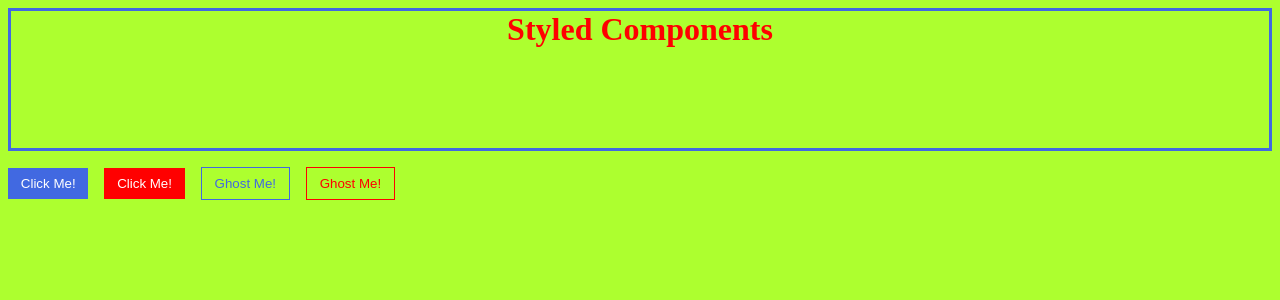
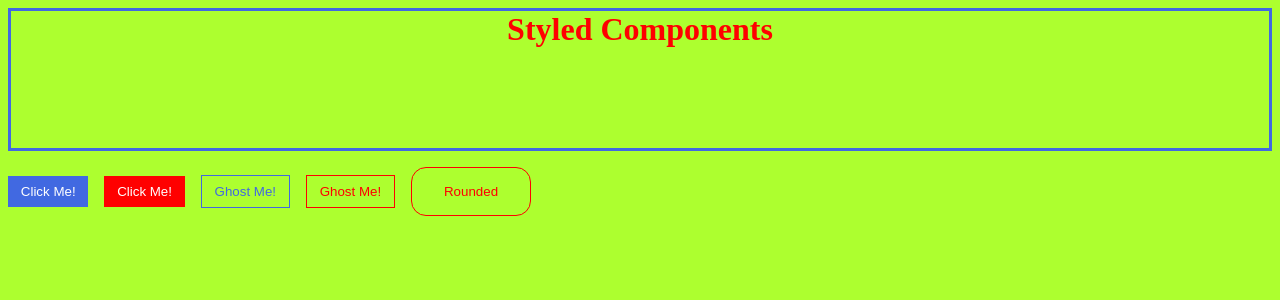
Before and after one commit to josefelipegh/React_Udemy_DorianDesings, a React (Create React App) app in the folder 10-styled-components/: page / in a window 1280 px wide. Shown: the top 300 px of the page. Built offline with nearby package versions, Linux system fonts and the light colour scheme.

Commit message:
Heredando estilos

```diff
--- a/10-styled-components/src/App.js
+++ b/10-styled-components/src/App.jsx
@@ -1,13 +1,18 @@
 import Button from "./components/button/Button";
 import Title from "./components/title/Title";
 
-import { ThemeProvider, createGlobalStyle } from "styled-components";
+import styled, { ThemeProvider, createGlobalStyle } from "styled-components";
 import colors from "./components/theming/colors";
 
 const GlobalStyle = createGlobalStyle`
   body {
     background-color: greenyellow;
   }
+`
+
+const ButtonRounded = styled(Button)`
+  border-radius: 15px;
+  padding: 1rem 2rem;
 `
 
 function App() {
@@ -20,6 +25,7 @@ function App() {
         <Button danger>Click Me!</Button>
         <Button ghost>Ghost Me!</Button>
         <Button danger ghost>Ghost Me!</Button>
+        <ButtonRounded danger ghost>Rounded</ButtonRounded>
       </ThemeProvider>
     </>
   );
```
